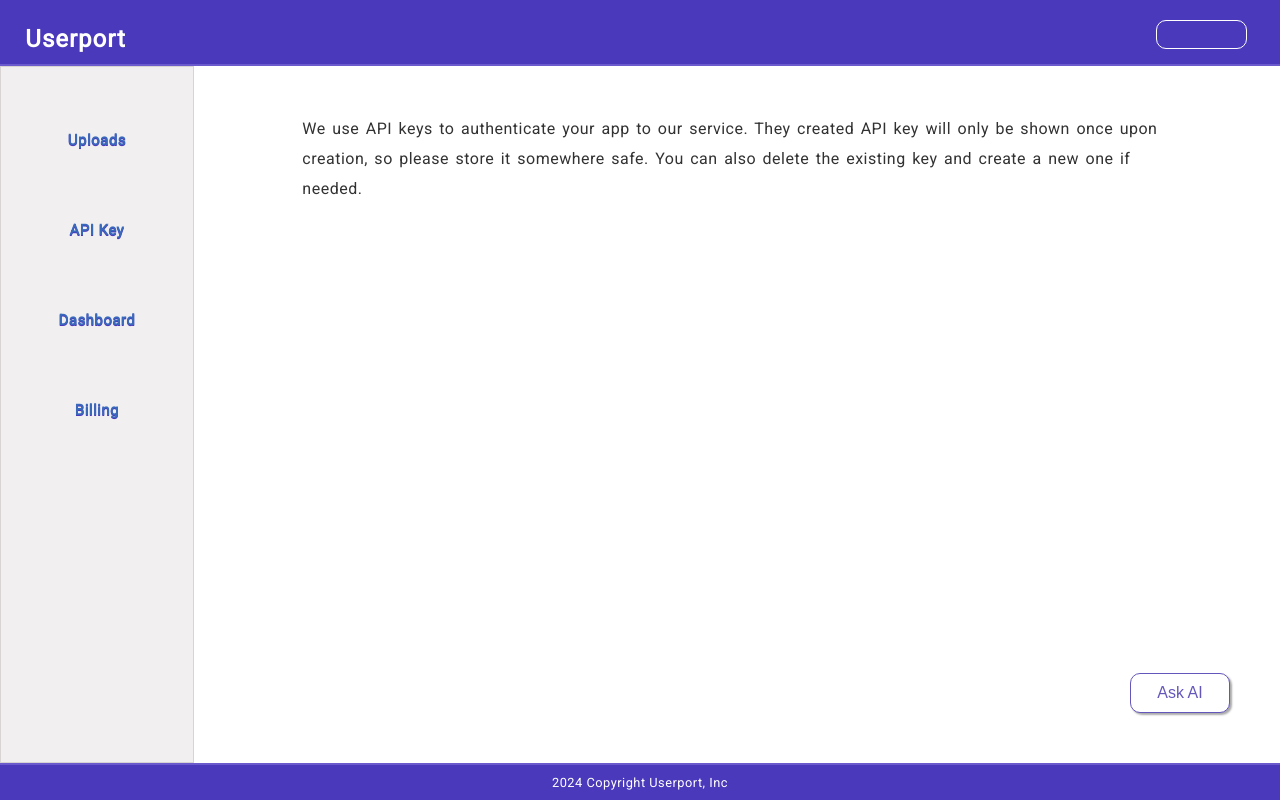
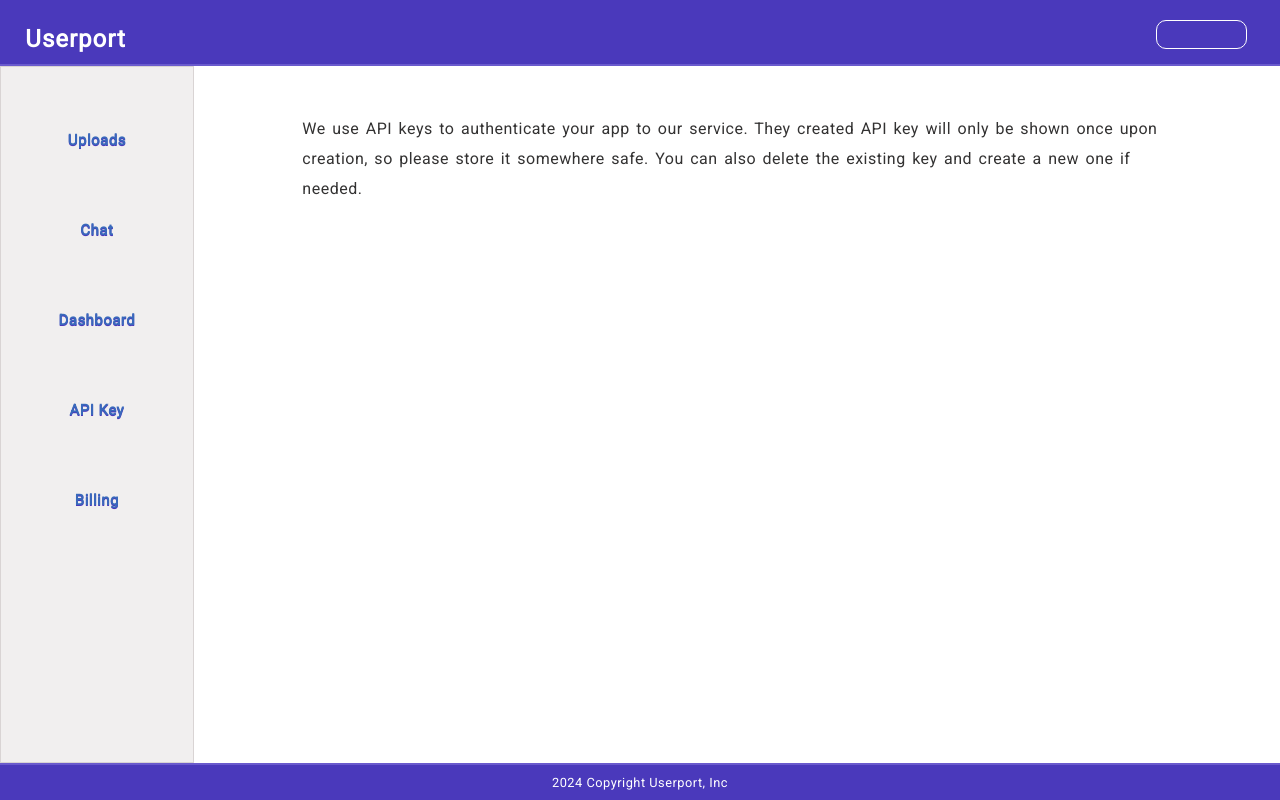
Before and after one commit to add4user/knobo, a Flask app: template userport/templates/application/api_key.html in a window 1280 px wide. Run offline with Flask 3, Linux system fonts and the light colour scheme; the template is opened without the code that fills it, so the values that code supplies are empty.

Commit message:
Moved chat widget to a new view
Hiding button for now. Want to use this chat video for demo purposes.

```diff
--- a/userport/application.py
+++ b/userport/application.py
@@ -456,3 +456,12 @@ def perform_inference():
             status_code=500, message="Failed to write Chat message")
 
     return chat_message_bot_model.model_dump(), 200
+
+
+@bp.route('/chat', methods=['GET'])
+@login_required
+def chat_view():
+    """
+    View to show chat with bot.
+    """
+    return render_template('application/chat.html')
--- /dev/null
+++ b/userport/static/js/chat_widget_view.js
@@ -0,0 +1,145 @@
+import { ChatService, ChatState } from "./chat_service.js";
+
+export class ChatWidgetView {
+  /**
+   * Contains logic associated with a Chat Wiget view.
+   */
+  constructor() {
+    this.chatBtn = document.querySelector("#userport-widget-btn");
+    this.chatContainer = document.querySelector("#userport-chat-container");
+    this.chatBtn.addEventListener(
+      "click",
+      this.handleChatWidgetButtonClick.bind(this)
+    );
+    this.chatMessagesList = document.querySelector(
+      "#userport-chat-messages-list"
+    );
+    this.chatMessageTextArea = document.querySelector(
+      "#userport-query-textarea"
+    );
+    document
+      .querySelector("#userport-query-btn")
+      .addEventListener("click", this.handlePostChatMessage.bind(this));
+    // Only for testing, never expose API key in code in prod.
+    const apiKey = "hW0DOrPmyY9Pi5ADm0bugg";
+    this.chatService = new ChatService(apiKey);
+
+    this.chatService.addEventListener(
+      "userport_post_message_start",
+      this.handleMessagePostStart.bind(this)
+    );
+
+    this.chatService.addEventListener(
+      "userport_post_message_end",
+      this.handleMessagePostEnd.bind(this)
+    );
+  }
+
+  //   Handle Chat widget button click.
+  handleChatWidgetButtonClick() {
+    const chatState = this.chatService.toggleState();
+    if (chatState === ChatState.OPEN) {
+      this.chatBtn.innerText = "X";
+    } else {
+      this.chatBtn.innerText = "Ask AI";
+    }
+    this.chatContainer.classList.toggle("userport-hidden");
+  }
+
+  // Handle message post on send button click.
+  handlePostChatMessage() {
+    const postedMessage = this.chatMessageTextArea.value;
+    this.chatService.postMessage(postedMessage);
+    this.clearChatTextArea();
+  }
+
+  /**
+   * Update view when message posted has started.
+   */
+  handleMessagePostStart() {
+    this.renderChatMessages(true);
+  }
+
+  /**
+   * Update view when message posted has completed.
+   */
+  handleMessagePostEnd() {
+    this.renderChatMessages(false);
+  }
+
+  /**
+   * Renders all chat messages in the view.
+   */
+  renderChatMessages(messagePostStart) {
+    const chatMessages = this.chatService.getChatMessages();
+    var chatMessagesNodeList = [];
+    for (let i = 0; i < chatMessages.length; i++) {
+      const chatMessage = chatMessages[i];
+      const li = this.createChatMessage(chatMessage);
+      chatMessagesNodeList.push(li);
+    }
+    if (messagePostStart) {
+      // Add typing indicator to show user response is pending.
+      chatMessagesNodeList.push(this.createTypingIndicator());
+    }
+    this.chatMessagesList.replaceChildren(...chatMessagesNodeList);
+  }
+
+  /**
+   * Creates chat message and returns it as a HTMLElement.
+   */
+  createChatMessage(chatMessage) {
+    let li = document.createElement("li");
+    const is_human_message =
+      chatMessage.message_creator_type === "HUMAN" ? true : false;
+
+    li.classList.add("userport-message-common-container");
+    if (is_human_message) {
+      li.classList.add("userport-human-container");
+    } else {
+      li.classList.add("userport-bot-container");
+    }
+
+    let pHeader = document.createElement("p");
+    pHeader.innerText = is_human_message ? "You" : "Knobo";
+    pHeader.classList.add("userport-message-common-header");
+    li.appendChild(pHeader);
+
+    let pMessage = document.createElement("p");
+    pMessage.classList.add("userport-common-message");
+    if (is_human_message) {
+      pMessage.classList.add("userport-human-message");
+    } else {
+      pMessage.classList.add("userport-bot-message");
+    }
+    pMessage.innerText = chatMessage.text;
+    li.appendChild(pMessage);
+
+    let pFooter = document.createElement("p");
+    pFooter.classList.add("userport-common-message-footer");
+    pFooter.innerText = chatMessage.created;
+    li.appendChild(pFooter);
+
+    return li;
+  }
+
+  /**
+   * Clears chat text area after successful message post.
+   */
+  clearChatTextArea() {
+    this.chatMessageTextArea.value = "";
+  }
+
+  /**
+   * Create and return typing indicator HTML Element.
+   */
+  createTypingIndicator() {
+    let div = document.createElement("div");
+    div.classList.add("userport-typing-indicator");
+    for (let i = 0; i < 3; i++) {
+      let span = document.createElement("span");
+      div.appendChild(span);
+    }
+    return div;
+  }
+}
--- a/userport/static/js/index.js
+++ b/userport/static/js/index.js
@@ -1,6 +1,7 @@
 import { LoggedInBaseView } from "./logged_in_base.js";
 import { UploadURL } from "./upload_url.js";
 import { APIKeyView } from "./api_key_view.js";
+import { ChatWidgetView } from "./chat_widget_view.js";
 
 function main() {
   /**
@@ -19,6 +20,10 @@ function main() {
       new LoggedInBaseView();
       new UploadURL();
       break;
+    case "/chat":
+      new LoggedInBaseView();
+      new ChatWidgetView();
+      break;
     case "/api-key":
       new LoggedInBaseView();
       new APIKeyView();
--- a/userport/static/js/logged_in_base.js
+++ b/userport/static/js/logged_in_base.js
@@ -1,5 +1,3 @@
-import { ChatService, ChatState } from "./chat_service.js";
-
 export class LoggedInBaseView {
   /**
    * Contains logic associated with the common logged in view of the user.
@@ -20,36 +18,6 @@ export class LoggedInBaseView {
         a.classList.add("active");
       }
     });
-
-    // Temporary code which will be moved to separate codebase after testing.
-    this.chatBtn = document.querySelector("#userport-widget-btn");
-    this.chatContainer = document.querySelector("#userport-chat-container");
-    this.chatBtn.addEventListener(
-      "click",
-      this.handleChatWidgetButtonClick.bind(this)
-    );
-    this.chatMessagesList = document.querySelector(
-      "#userport-chat-messages-list"
-    );
-    this.chatMessageTextArea = document.querySelector(
-      "#userport-query-textarea"
-    );
-    document
-      .querySelector("#userport-query-btn")
-      .addEventListener("click", this.handlePostChatMessage.bind(this));
-    // Only for testing, never expose API key in code in prod.
-    const apiKey = "hW0DOrPmyY9Pi5ADm0bugg";
-    this.chatService = new ChatService(apiKey);
-
-    this.chatService.addEventListener(
-      "userport_post_message_start",
-      this.handleMessagePostStart.bind(this)
-    );
-
-    this.chatService.addEventListener(
-      "userport_post_message_end",
-      this.handleMessagePostEnd.bind(this)
-    );
   }
 
   /**
@@ -59,116 +27,4 @@ export class LoggedInBaseView {
   handleUserAccountClick(event) {
     this.dropDownContent.classList.toggle("show");
   }
-
-  /**
-   * Temporary section below which will be moved to separate codebase after testing.
-   */
-
-  // Handle Chat widget button click.
-  handleChatWidgetButtonClick() {
-    const chatState = this.chatService.toggleState();
-    if (chatState === ChatState.OPEN) {
-      this.chatBtn.innerText = "X";
-    } else {
-      this.chatBtn.innerText = "Ask AI";
-    }
-    this.chatContainer.classList.toggle("userport-hidden");
-  }
-
-  // Handle message post on send button click.
-  handlePostChatMessage() {
-    const postedMessage = this.chatMessageTextArea.value;
-    this.chatService.postMessage(postedMessage);
-    this.clearChatTextArea();
-  }
-
-  /**
-   * Update view when message posted has started.
-   */
-  handleMessagePostStart() {
-    this.renderChatMessages(true);
-  }
-
-  /**
-   * Update view when message posted has completed.
-   */
-  handleMessagePostEnd() {
-    this.renderChatMessages(false);
-  }
-
-  /**
-   * Renders all chat messages in the view.
-   */
-  renderChatMessages(messagePostStart) {
-    const chatMessages = this.chatService.getChatMessages();
-    var chatMessagesNodeList = [];
-    for (let i = 0; i < chatMessages.length; i++) {
-      const chatMessage = chatMessages[i];
-      const li = this.createChatMessage(chatMessage);
-      chatMessagesNodeList.push(li);
-    }
-    if (messagePostStart) {
-      // Add typing indicator to show user response is pending.
-      chatMessagesNodeList.push(this.createTypingIndicator());
-    }
-    this.chatMessagesList.replaceChildren(...chatMessagesNodeList);
-  }
-
-  /**
-   * Creates chat message and returns it as a HTMLElement.
-   */
-  createChatMessage(chatMessage) {
-    let li = document.createElement("li");
-    const is_human_message =
-      chatMessage.message_creator_type === "HUMAN" ? true : false;
-
-    li.classList.add("userport-message-common-container");
-    if (is_human_message) {
-      li.classList.add("userport-human-container");
-    } else {
-      li.classList.add("userport-bot-container");
-    }
-
-    let pHeader = document.createElement("p");
-    pHeader.innerText = is_human_message ? "You" : "AI";
-    pHeader.classList.add("userport-message-common-header");
-    li.appendChild(pHeader);
-
-    let pMessage = document.createElement("p");
-    pMessage.classList.add("userport-common-message");
-    if (is_human_message) {
-      pMessage.classList.add("userport-human-message");
-    } else {
-      pMessage.classList.add("userport-bot-message");
-    }
-    pMessage.innerText = chatMessage.text;
-    li.appendChild(pMessage);
-
-    let pFooter = document.createElement("p");
-    pFooter.classList.add("userport-common-message-footer");
-    pFooter.innerText = chatMessage.created;
-    li.appendChild(pFooter);
-
-    return li;
-  }
-
-  /**
-   * Clears chat text area after successful message post.
-   */
-  clearChatTextArea() {
-    this.chatMessageTextArea.value = "";
-  }
-
-  /**
-   * Create and return typing indicator HTML Element.
-   */
-  createTypingIndicator() {
-    let div = document.createElement("div");
-    div.classList.add("userport-typing-indicator");
-    for (let i = 0; i < 3; i++) {
-      let span = document.createElement("span");
-      div.appendChild(span);
-    }
-    return div;
-  }
 }
--- a/userport/static/style.css
+++ b/userport/static/style.css
@@ -470,10 +470,10 @@ body {
 
 /* Widget Styles, will be moved to separate file after testing. */
 
-/* Global variables for the widget */
+/* Global variables for the widget. Change values as needed depending on view. */
 :root {
   /* Width of the chat widget. */
-  --userport-widget-width: 350px;
+  --userport-widget-width: 1000px;
   /* z-index of the widget and button. */
   --userport-z-index: 5;
   /* border width for the widget */
@@ -481,19 +481,19 @@ body {
   /* Border radius for the widget. */
   --userport-border-radius: 10px;
   /* Distance of the widget from right side of page. */
-  --userport-widget-right-position: 50px;
+  --userport-widget-right-position: 100px;
   /* Distance of the widget button from the bottom of the page. */
-  --userport-widget-button-bottom-position: 50px;
+  --userport-widget-button-bottom-position: -600px;
   /* Height of the widget button. */
   --userport-widget-button-height: 40px;
   /* Percent height of chat header. */
   --userport-chat-header-height-percent: 8%;
   /* Percent height of the chat messages container. */
-  --userport-chat-messages-height-percent: 77%;
+  --userport-chat-messages-height-percent: 82%;
   /* Percent width of the query input. */
-  --userport-chat-query-input-width-percent: 85%;
+  --userport-chat-query-input-width-percent: 90%;
   /* Percent height of powered by userport footer. */
-  --userport-powered-by-footer-height-percent: 5%;
+  --userport-powered-by-footer-height-percent: 0%;
   /* Background Color of header and footer of chat message. */
   --userport-chat-header-footer-background-color: #6457bc;
   /* Chat Message header and footer font size */
--- a/userport/templates/application/logged_in_base.html
+++ b/userport/templates/application/logged_in_base.html
@@ -10,64 +10,22 @@
   <div id="left-nav">
     <ul>
       <li>
-        <h5><a href="/">Uploads</a></h4>
+        <h5><a href="/">Uploads</a></h5>
+      </li>
+      <li>
+        <h5><a href="/chat">Chat</a></h5>
+      </li>
+      <li>
+        <h5><a href="/dashboard">Dashboard</a></h5>
       </li>
       <li>
         <h5><a href="/api-key">API Key</a></h5>
-      </li>
-      <li>
-        <h5><a href="/dashboard">Dashboard</a></h5>
       </li>
       <li>
         <h5><a href="/billing">Billing</a></h5>
       </li>
     </ul>
   </div>
-  <div id="main-content">
-    {% block main_content %}{% endblock %}
-  </div>
-  <div id="userport-widget-container">
-    <div id="userport-chat-container" class="userport-hidden">
-        <div id="userport-chat-header">
-          <p>Get help with the product!</p>
-        </div>
-        <div id="userport-chat-messages-container">
-          <ul id="userport-chat-messages-list">
-            <!-- <li class="userport-message-common-container userport-bot-container">
-              <p class="userport-message-common-header">AI</p>
-              <p class="userport-common-message userport-bot-message">The page contains both child and parent issues. You need to ensure both are connected before deleting them. Did that help answer your question?</p>
-              <p class="userport-common-message-footer">2:34pm</p>
-            </li>
-            <li class="userport-message-common-container userport-human-container">
-              <p class="userport-message-common-header">You</p>
-              <p class="userport-common-message userport-human-message">
-                Yes that worked! Thanks for explaining things in detail!
-              </p>
-              <p class="userport-common-message-footer">2:34pm</p>
-            </li>
-            <li class="userport-message-common-container userport-bot-container">
-              <p class="userport-message-common-header">AI</p>
-              <p class="userport-common-message userport-bot-message">Is there anything else I can help you with?</p>
-              <p class="userport-common-message-footer">2:34pm</p>
-            </li>
-            <li class="userport-message-common-container userport-human-container">
-              <p class="userport-message-common-header">You</p>
-              <p class="userport-common-message userport-human-message">
-                I need to know how to create a workflow. Can you explain how?
-              </p>
-              <p class="userport-common-message-footer">2:34pm</p>
-            </li> -->
-          </ul>
-        </div>
-        <div id="userport-input-container">
-            <textarea id="userport-query-textarea" placeholder="Enter your query here!"></textarea>
-            <button id="userport-query-btn">&#9654</button>
-        </div>
-        <div id="userport-powered-by-footer">
-            <p>Powered by Userport</p>
-        </div>
-    </div>
-    <button id="userport-widget-btn">Ask AI</button>
-  </div>
+  <div id="main-content">{% block main_content %}{% endblock %}</div>
 </div>
 {% endblock %}
```
Also changed, not shown: userport/templates/application/chat.html (added, +21 -0 lines).
